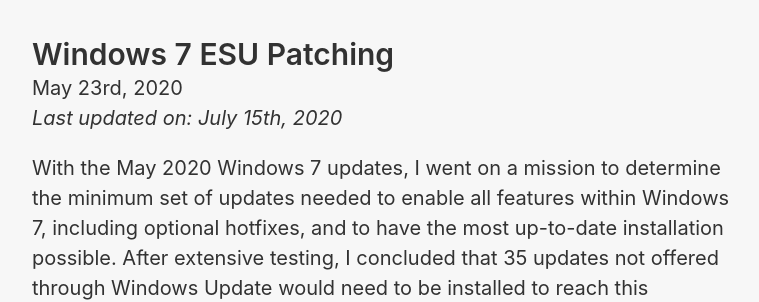
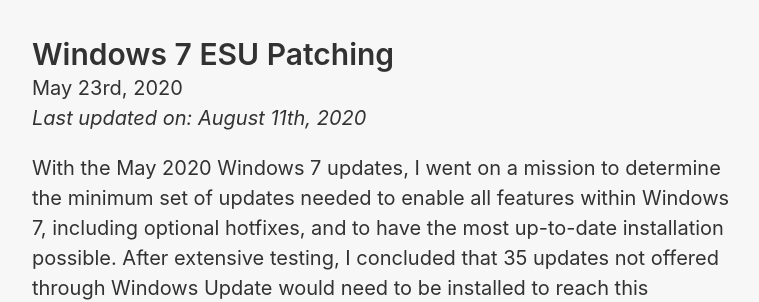
Before and after one commit to HackAndPwn/HackAndPwn.github.io, a Jekyll site: the page built from _posts/2020-05-23-windows-7-esu-patching.md, in a window 1280 px wide and 900 px high. Shown: the part 177-479 px from the top of the window, without its empty margins (258-1017 px from the left). Built offline with Jekyll 4.4.1, drawn with Linux system fonts in a browser that asks for light colours; part of the change alters nothing that is shown.

```diff
--- a/_posts/2020-05-23-windows-7-esu-patching.md
+++ b/_posts/2020-05-23-windows-7-esu-patching.md
@@ -2,7 +2,7 @@
 layout: post
 title: Windows 7 ESU Patching
 date: 2020-05-23 00:00:00
-last_modified_at: 2020-07-15
+last_modified_at: 2020-08-11
 ---
 
 With the May 2020 Windows 7 updates, I went on a mission to determine the minimum set of updates needed to enable all features within Windows 7, including optional hotfixes, and to have the most up-to-date installation possible.  After extensive testing, I concluded that 35 updates not offered through Windows Update would need to be installed to reach this objective.  The following sections describe the updates required and provide links to each.
```
